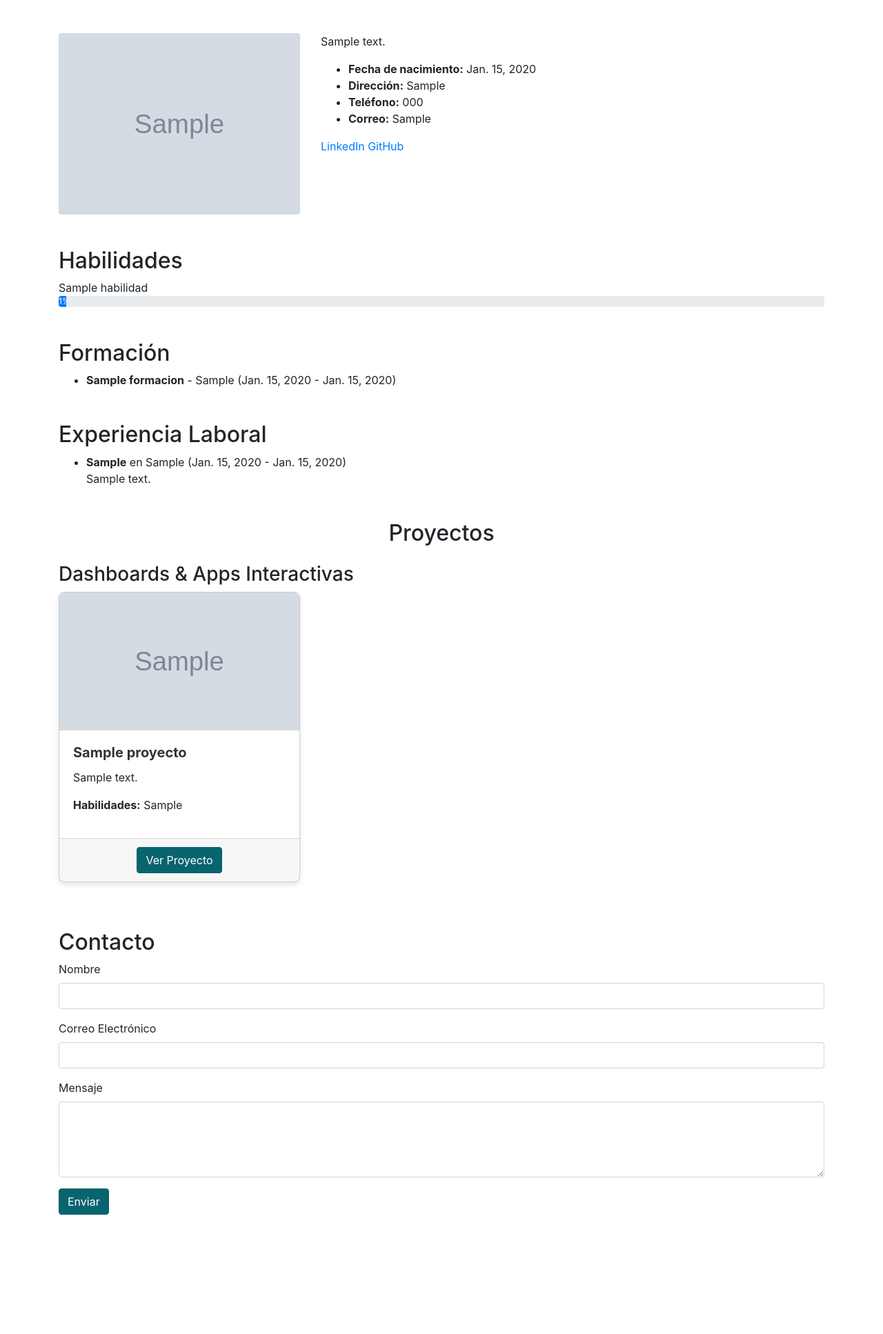
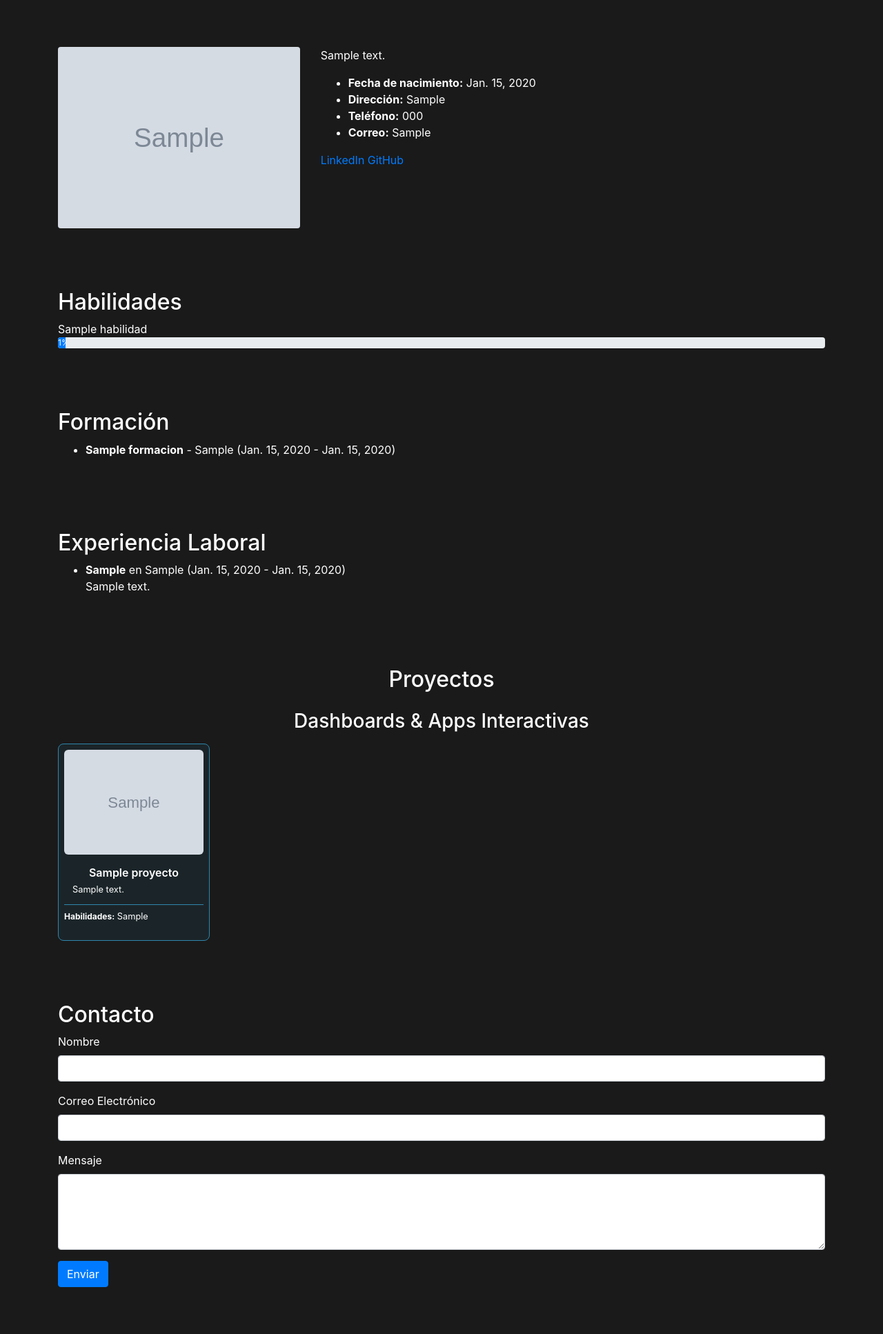
Before and after one commit to 1Dnns/Portafolio, a Django app: page / in a window 1280 px wide. Shown: the part 198-2132 px from the top of the page at 69% size. Before the commit the page ends 1959 px from the top, so only its background shows below. Run offline with Django 5.2, Linux system fonts and the light colour scheme; tables that the repository leaves empty hold one stand-in row (values such as "Sample post"); grey boxes marked "Sample" are stand-in pictures; parts of the project's set-up code (start-up, migrations or seed data) failed here and were passed over; some libraries are stand-ins or nearby versions.

Commit message:
frontend 1

```diff
--- a/principal/templates/principal/pagina_principal.html
+++ b/principal/templates/principal/pagina_principal.html
@@ -86,25 +86,24 @@
 
         <!-- Dashboards & Apps Interactivas -->
         {% if dashboards_apps %}
-        <h3 class="mt-4">Dashboards & Apps Interactivas</h3>
+        <h3 class="mt-3 text-center">Dashboards & Apps Interactivas</h3>
         <div class="row flex-nowrap overflow-auto">
             {% for proyecto in dashboards_apps %}
-            <div class="col-md-4">
+            <div class="col-md-3">
+                <a href="{{ proyecto.link }}" target="_blank" class="card-link">
                     <div class="card h-100">
                         {% if proyecto.image %}
                         <img src="{{ proyecto.image.url }}" class="card-img-top" alt="Imagen de {{ proyecto.title }}">
                         {% endif %}
                         <div class="card-body">
-                        <h5 class="card-title">{{ proyecto.title }}</h5>
-                        <p class="card-text">{{ proyecto.description|truncatechars:100 }}</p>
+                            <h5 class="card-title text-center">{{ proyecto.title }}</h5>
+                            <p class="card-text">{{ proyecto.description|truncatechars:80 }}</p> <!-- Texto más corto -->
+                        </div>
+                        <div class="card-footer">
                             <p><strong>Habilidades:</strong> {{ proyecto.skills }}</p>
                         </div>
-                    <div class="card-footer text-center">
-                        {% if proyecto.link %}
-                        <a href="{{ proyecto.link }}" target="_blank" class="btn btn-primary">Ver Proyecto</a>
-                        {% endif %}
                     </div>
-                </div>
+                </a>
             </div>
             {% endfor %}
         </div>
@@ -112,25 +111,24 @@
 
         <!-- Notebooks -->
         {% if notebooks %}
-        <h3 class="mt-4">Notebooks</h3>
+        <h3 class="mt-3 text-center">Notebooks</h3>
         <div class="row flex-nowrap overflow-auto">
             {% for proyecto in notebooks %}
-            <div class="col-md-4">
+            <div class="col-md-3">
+                <a href="{{ proyecto.link }}" target="_blank" class="card-link">
                     <div class="card h-100">
                         {% if proyecto.image %}
                         <img src="{{ proyecto.image.url }}" class="card-img-top" alt="Imagen de {{ proyecto.title }}">
                         {% endif %}
                         <div class="card-body">
-                        <h5 class="card-title">{{ proyecto.title }}</h5>
-                        <p class="card-text">{{ proyecto.description|truncatechars:100 }}</p>
+                            <h5 class="card-title text-center">{{ proyecto.title }}</h5>
+                            <p class="card-text">{{ proyecto.description|truncatechars:80 }}</p> <!-- Texto más corto -->
+                        </div>
+                        <div class="card-footer">
                             <p><strong>Habilidades:</strong> {{ proyecto.skills }}</p>
                         </div>
-                    <div class="card-footer text-center">
-                        {% if proyecto.link %}
-                        <a href="{{ proyecto.link }}" target="_blank" class="btn btn-primary">Ver Proyecto</a>
-                        {% endif %}
                     </div>
-                </div>
+                </a>
             </div>
             {% endfor %}
         </div>
@@ -138,25 +136,24 @@
 
         <!-- Web Development -->
         {% if web_dev %}
-        <h3 class="mt-4">Web Development</h3>
+        <h3 class="mt-3">Web Development</h3>
         <div class="row flex-nowrap overflow-auto">
             {% for proyecto in web_dev %}
-            <div class="col-md-4">
+            <div class="col-md-3">
+                <a href="{{ proyecto.link }}" target="_blank" class="card-link">
                     <div class="card h-100">
                         {% if proyecto.image %}
                         <img src="{{ proyecto.image.url }}" class="card-img-top" alt="Imagen de {{ proyecto.title }}">
                         {% endif %}
                         <div class="card-body">
                             <h5 class="card-title">{{ proyecto.title }}</h5>
-                        <p class="card-text">{{ proyecto.description|truncatechars:100 }}</p>
+                            <p class="card-text">{{ proyecto.description|truncatechars:80 }}</p> <!-- Texto más corto -->
+                        </div>
+                        <div class="card-footer">
                             <p><strong>Habilidades:</strong> {{ proyecto.skills }}</p>
                         </div>
-                    <div class="card-footer text-center">
-                        {% if proyecto.link %}
-                        <a href="{{ proyecto.link }}" target="_blank" class="btn btn-primary">Ver Proyecto</a>
-                        {% endif %}
                     </div>
-                </div>
+                </a>
             </div>
             {% endfor %}
         </div>
--- a/static/css/estilos.css
+++ b/static/css/estilos.css
@@ -1,60 +1,152 @@
-/* Estilo general de las cards */
-.card {
-    border: 1px solid #ccc;
-    border-radius: 8px;
-    box-shadow: 0 4px 8px rgba(0, 0, 0, 0.1);
-    transition: transform 0.2s;
+/* Estilos generales */
+body {
+    font-family: 'Inter', sans-serif;
+    margin: 0;
+    padding: 0;
+    background-color: #1A1A1A;
+    color: #FFFFFF;
 }
 
-/* Hover para efecto de elevación */
-.card:hover {
-    transform: scale(1.05);
+.container {
+    width: 90%;
+    max-width: 1200px;
+    margin: auto;
+    padding: 20px;
 }
 
-/* Imagen dentro de la card */
-.card-img-top {
-    border-top-left-radius: 8px;
-    border-top-right-radius: 8px;
-    max-height: 200px; /* Limitar la altura de la imagen */
-    object-fit: cover; /* Recortar la imagen si es necesario */
-}
-
-/* Título del proyecto */
-.card-title {
-    font-size: 1.25rem;
-    font-weight: bold;
-    color: #333;
-}
-
-/* Botón */
-.btn-primary {
-    background-color: #08646e;
-    border-color: #08646e;
-}
-
-.btn-primary:hover {
-    background-color: #064d52;
-    border-color: #064d52;
-}
-
-/* Contenedor del carrusel */
-.row.flex-nowrap {
-    padding-bottom: 20px;
-    gap: 15px; /* Espacio entre cards */
+/* --------------------------------------------------------------- */
+/* ------------------- Sección de proyectos ---------------------- */
+/* --------------------------------------------------------------- */
+/* Ajusta el margen inferior del título de la subsección */
+h3.mt-3.text-center {
+    margin-bottom: 1rem; /* Puedes ajustar este valor según tus necesidades */
 }
 
 
-
-/* Scrollbar personalizada */
-.row.flex-nowrap::-webkit-scrollbar {
-    height: 8px; /* Altura de la scrollbar horizontal */
+.projects-section {
+    margin-top: 50px;
+    overflow-x: hidden;
+    position: relative;
+    padding: 20px 0;
 }
 
-.row.flex-nowrap::-webkit-scrollbar-thumb {
-    background-color: #08646e; /* Color de la scrollbar */
-    border-radius: 4px;
+.projects-container {
+    display: flex;
+    gap: 15px;
+    overflow-x: auto;
+    scroll-snap-type: x mandatory;
+    padding-bottom: 10px;
+    -webkit-overflow-scrolling: touch;
+    scrollbar-width: thin; /* Scroll más fino */
+    scrollbar-color: #888 #f1f1f1; /* Color del scroll */
 }
 
-.row.flex-nowrap::-webkit-scrollbar-thumb:hover {
-    background-color: #064d52; /* Color al pasar el mouse */
+/* --------------------------------------------------------------- */
+/* --------------------------- Scrollbar ------------------------- */
+/* --------------------------------------------------------------- */
+
+
+/* Estilo para navegadores WebKit (Chrome, Safari, Edge) */
+.projects-container::-webkit-scrollbar {
+    width: 6px; /* Ancho del scroll */
+    height: 6px; /* Altura del scroll */
 }
+
+.projects-container::-webkit-scrollbar-track {
+    background: #f1f1f1; /* Color de fondo del track */
+    border-radius: 10px;
+}
+
+.projects-container::-webkit-scrollbar-thumb {
+    background: #888; /* Color del thumb */
+    border-radius: 10px;
+    transition: background 0.3s ease; /* Transición suave */
+}
+
+.projects-container::-webkit-scrollbar-thumb:hover {
+    background: #555; /* Color del thumb al pasar el mouse */
+}
+
+/* --------------------------------------------------------------- */
+/* --------------------------- CARDS ----------------------------- */
+/* --------------------------------------------------------------- */
+
+/* Estilos generales para las cards */
+.card-link {
+    text-decoration: none; /* Eliminamos el subrayado del enlace */
+    color: inherit; /* Heredamos el color del texto */
+}
+
+.card {
+    min-width: 200px; /* Tarjetas más pequeñas */
+    max-width: 220px; /* Tarjetas más pequeñas */
+    flex: 0 0 auto;
+    background: rgba(46, 134, 171, 0.1);
+    border-radius: 8px;
+    border: 1px solid #2E86AB; /* Borde más suave */
+    padding: 8px; /* Menos padding */
+    transition: transform 0.2s ease, box-shadow 0.2s ease;
+    scroll-snap-align: start;
+    cursor: pointer; /* Cambiamos el cursor a pointer */
+}
+
+.card:hover {
+    transform: translateY(-3px);
+    box-shadow: 0 2px 8px rgba(46, 134, 171, 0.3); /* Sombra más suave */
+}
+
+.card img {
+    width: 100%;
+    border-radius: 6px;
+    margin-bottom: 5px;
+}
+
+/* Estilos para el contenido de la card */
+.card h5,
+.card-title {
+    font-size: 1rem; /* Tamaño de fuente más pequeño */
+    font-weight: 600;
+    color: #FFFFFF;
+    margin: 0 0 6px;
+    text-align: center; /* Centrar el título */
+}
+
+.card p,
+.card-text {
+    font-size: 0.8rem; /* Tamaño de fuente más pequeño */
+    color: #FFFFFF;
+    line-height: 1.4;
+    margin: 0 0 9px;
+}
+
+.card strong {
+    font-size: 0.75rem; /* Tamaño de fuente más pequeño para habilidades */
+    color: #FFFFFF;
+}
+
+/* Estilos para el cuerpo de la card */
+.card-body {
+    display: flex;
+    flex-direction: column;
+    height: 100%; /* Asegura que el cuerpo de la card ocupe todo el espacio disponible */
+    padding: 12px; /* Ajusta el padding según sea necesario */
+}
+
+/* Estilos para la sección de habilidades (pie de página) */
+.card-footer {
+    font-size: 0.75rem; /* Tamaño del texto de habilidades */
+    color: #FFFFFF;
+    background-color: transparent; /* Fondo transparente */
+    border-top: 1px solid #2E86AB; /* Línea separadora */
+    padding: 8px 0; /* Padding interno */
+    margin-top: auto; /* Empuja la sección de habilidades hacia abajo */
+}
+/* Mejora del scroll en dispositivos táctiles */
+@media (max-width: 768px) {
+    .projects-container {
+        scroll-snap-type: x proximity;
+    }
+    .card {
+        min-width: 180px; /* Tarjetas más pequeñas en móviles */
+    }
+}
--- a/static/js/scripts.js
+++ /dev/null
@@ -1,12 +0,0 @@
-document.addEventListener('DOMContentLoaded', function() {
-    // Agregar funcionalidad de desplazamiento a las secciones de proyectos
-    document.querySelectorAll('.row.flex-nowrap').forEach(row => {
-        row.addEventListener('wheel', (e) => {
-            if (e.deltaY > 0) {
-                row.scrollLeft += 100; // Ajusta la cantidad de desplazamiento
-            } else {
-                row.scrollLeft -= 100; // Ajusta la cantidad de desplazamiento
-            }
-        });
-    });
-});
```
Lines whose indentation alone changed are shown as unchanged.
